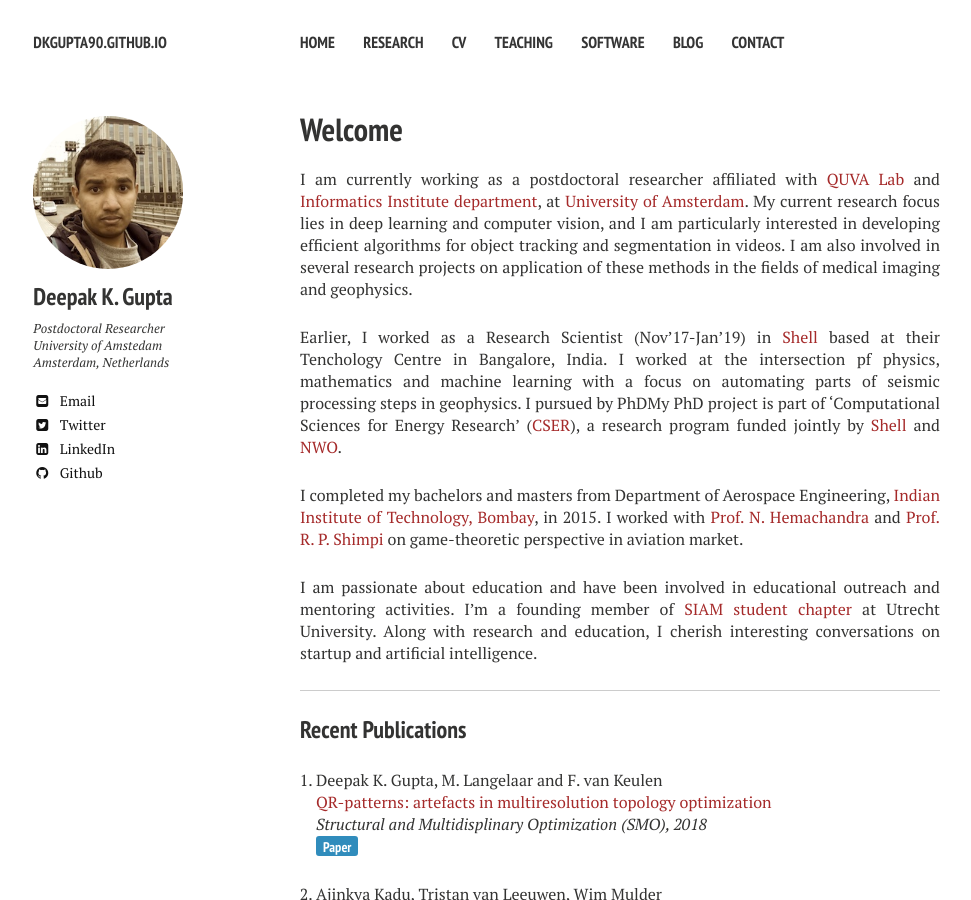
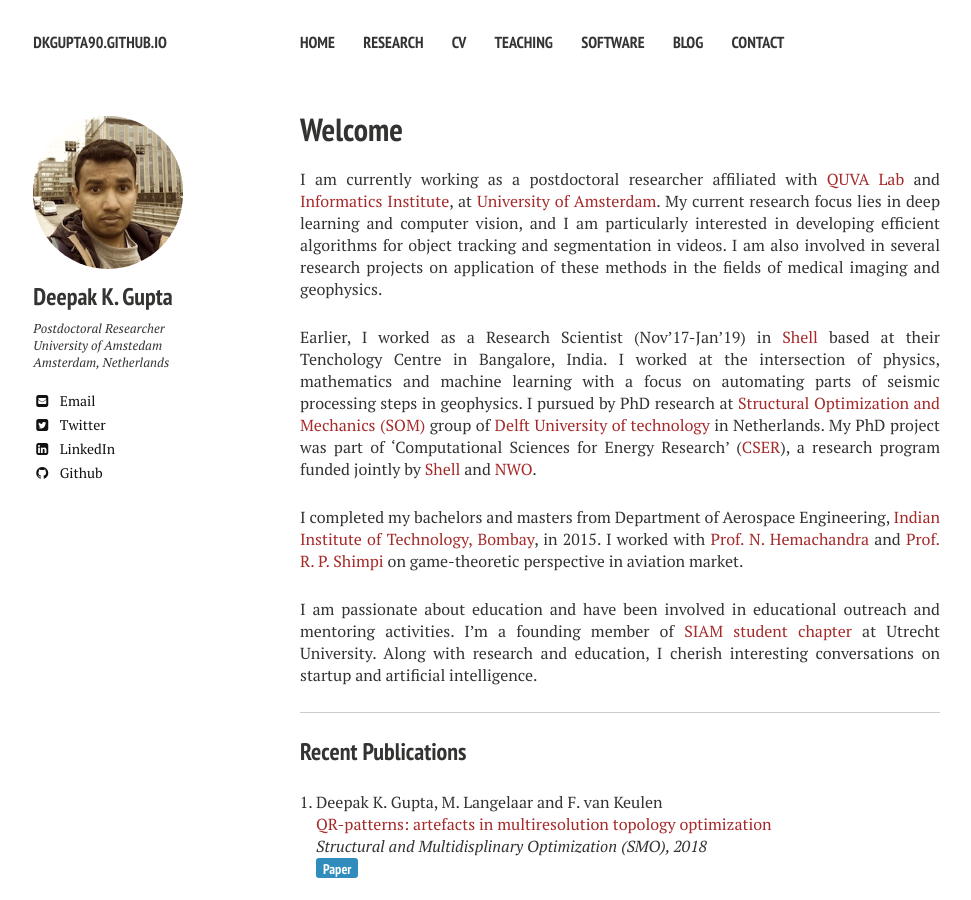
Before and after one commit to dkgupta90/dkgupta90.github.io, a Jekyll site: the page built from index.md, in a window 1280 px wide and 900 px high. Shown: the whole window, without its empty margins (20-991 px from the left). Built offline with Jekyll 4.4.1, drawn with Linux system fonts in a browser that asks for light colours; nearby versions of some CDN libraries.

Commit message:
updated index3

```diff
--- a/index.md
+++ b/index.md
@@ -5,9 +5,9 @@ tags: [deepak, gupta, home, tud, uva, computational imaging, machine learning, s
 modified: 2014-08-08T20:53:07.573882-04:00
 comments: false
 ---
-I am currently working as a postdoctoral researcher affiliated with [QUVA Lab](https://ivi.fnwi.uva.nl/quva/) and [Informatics Institute department](https://ivi.uva.nl/?1561732614898), at [University of Amsterdam](https://www.uva.nl/en). My current research focus lies in deep learning and computer vision, and I am particularly interested in developing efficient algorithms for object tracking and segmentation in videos. I am also involved in several research projects on application of these methods in the fields of medical imaging and geophysics.
+I am currently working as a postdoctoral researcher affiliated with [QUVA Lab](https://ivi.fnwi.uva.nl/quva/) and [Informatics Institute](https://ivi.uva.nl/), at [University of Amsterdam](https://www.uva.nl/en). My current research focus lies in deep learning and computer vision, and I am particularly interested in developing efficient algorithms for object tracking and segmentation in videos. I am also involved in several research projects on application of these methods in the fields of medical imaging and geophysics.
 
-Earlier, I worked as a Research Scientist (Nov'17-Jan'19) in [Shell](https://www.shell.com/) based at their Tenchology Centre in Bangalore, India. I worked at the intersection pf physics, mathematics and machine learning with a focus on automating parts of seismic processing steps in geophysics. I pursued by PhDMy PhD project is part of 'Computational Sciences for Energy Research' ([CSER](https://www.fom.nl/en/nwo-domain-science/collaboration-with-companies/cser-2/)), a research program funded jointly by [Shell](https://www.shell.com/) and [NWO](https://www.nwo.nl/en).
+Earlier, I worked as a Research Scientist (Nov'17-Jan'19) in [Shell](https://www.shell.com/) based at their Tenchology Centre in Bangalore, India. I worked at the intersection of physics, mathematics and machine learning with a focus on automating parts of seismic processing steps in geophysics. I pursued by PhD research at [Structural Optimization and Mechanics (SOM)](https://www.tudelft.nl/3me/afdelingen/precision-and-microsystems-engineering-pme/research/structural-optimization-and-mechanics-som/) group of [Delft University of technology](https://www.tudelft.nl/en/) in Netherlands. My PhD project was part of 'Computational Sciences for Energy Research' ([CSER](https://www.fom.nl/en/nwo-domain-science/collaboration-with-companies/cser-2/)), a research program funded jointly by [Shell](https://www.shell.com/) and [NWO](https://www.nwo.nl/en).
 
 I completed my bachelors and masters from Department of Aerospace Engineering, [Indian Institute of Technology, Bombay](https://www.iitb.ac.in), in 2015. I worked with [Prof. N. Hemachandra](http://www.ieor.iitb.ac.in/~nh) and [Prof. R. P. Shimpi](https://www.aero.iitb.ac.in/~rpshimpi/) on game-theoretic perspective in aviation market.
 
```
